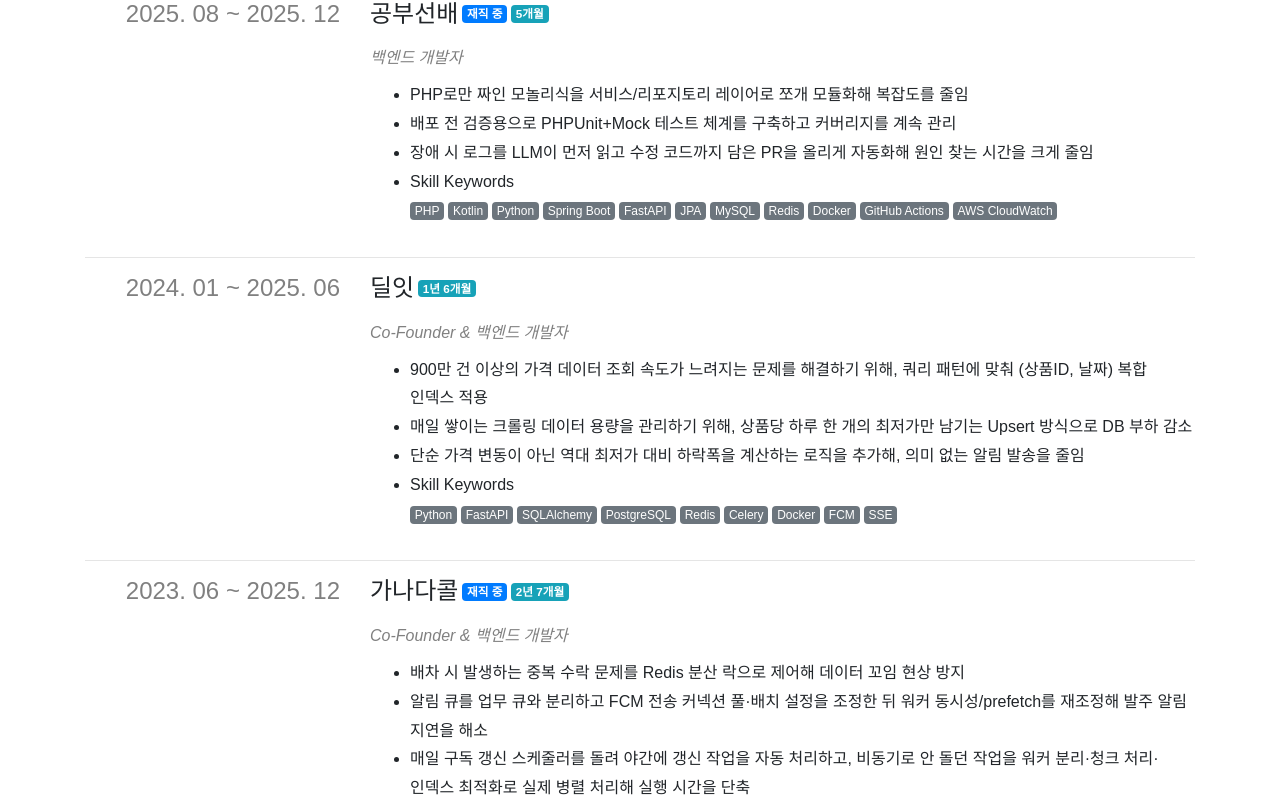
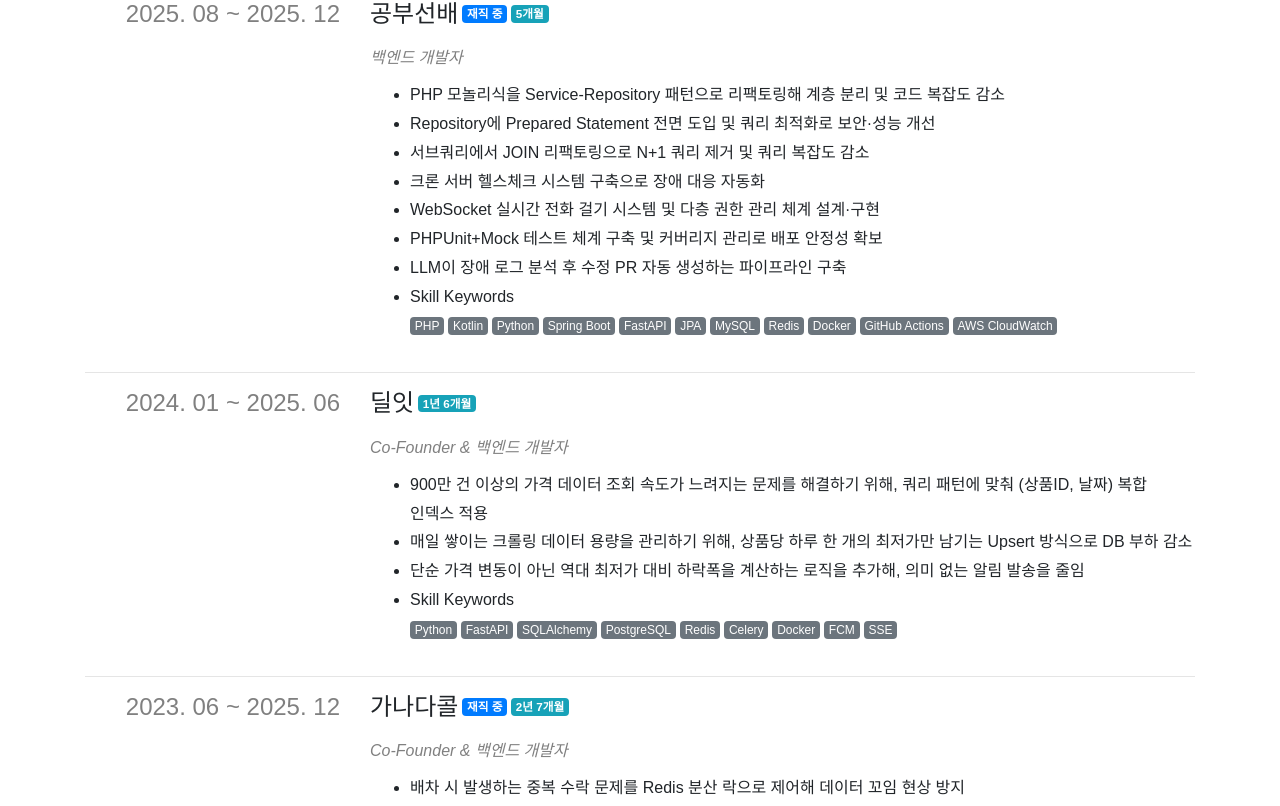
Before and after one commit to yuneast/resume, a Next.js app: page / in a window 1280 px wide. Shown: the part 1214-2020 px from the top of the page. Built offline with nearby package versions, Linux system fonts and the light colour scheme; a web font is replaced by a local one.

Commit message:
Update experience.ts

```diff
--- a/payload/experience.ts
+++ b/payload/experience.ts
@@ -11,9 +11,13 @@ const experience: IExperience.Payload = {
           title: '백엔드 개발자',
           startedAt: '2025-08',
           descriptions: [
-            'PHP로만 짜인 모놀리식을 서비스/리포지토리 레이어로 쪼개 모듈화해 복잡도를 줄임',
-            '배포 전 검증용으로 PHPUnit+Mock 테스트 체계를 구축하고 커버리지를 계속 관리',
-            '장애 시 로그를 LLM이 먼저 읽고 수정 코드까지 담은 PR을 올리게 자동화해 원인 찾는 시간을 크게 줄임',
+            'PHP 모놀리식을 Service-Repository 패턴으로 리팩토링해 계층 분리 및 코드 복잡도 감소',
+            'Repository에 Prepared Statement 전면 도입 및 쿼리 최적화로 보안·성능 개선',
+            '서브쿼리에서 JOIN 리팩토링으로 N+1 쿼리 제거 및 쿼리 복잡도 감소',
+            '크론 서버 헬스체크 시스템 구축으로 장애 대응 자동화',
+            'WebSocket 실시간 전화 걸기 시스템 및 다층 권한 관리 체계 설계·구현',
+            'PHPUnit+Mock 테스트 체계 구축 및 커버리지 관리로 배포 안정성 확보',
+            'LLM이 장애 로그 분석 후 수정 PR 자동 생성하는 파이프라인 구축',
           ],
           skillKeywords: [
             'PHP', 'Kotlin', 'Python', 'Spring Boot', 'FastAPI', 'JPA', 'MySQL', 'Redis', 'Docker', 'GitHub Actions', 'AWS CloudWatch',
@@ -47,8 +51,8 @@ const experience: IExperience.Payload = {
           startedAt: '2023-06',
           descriptions: [
             '배차 시 발생하는 중복 수락 문제를 Redis 분산 락으로 제어해 데이터 꼬임 현상 방지',
-            '알림 큐를 업무 큐와 분리하고 FCM 전송 커넥션 풀·배치 설정을 조정한 뒤 워커 동시성/prefetch를 재조정해 발주 알림 지연을 해소',
-            '매일 구독 갱신 스케줄러를 돌려 야간에 갱신 작업을 자동 처리하고, 비동기로 안 돌던 작업을 워커 분리·청크 처리·인덱스 최적화로 실제 병렬 처리해 실행 시간을 단축',
+            'SSE와 asyncio.Queue로 실시간 주문 브로드캐스트 시스템 구축, Keep-alive 메커니즘으로 연결 안정성 확보',
+            '사용자 위치 기반 FCM 푸시 타겟팅과 멤버십 자동 갱신 스케줄러로 운영 자동화 및 사용자 경험 개선',
           ],
           skillKeywords: [
             'Python', 'FastAPI', 'SQLAlchemy', 'MySQL', 'Redis', 'Celery', 'FCM',
```
